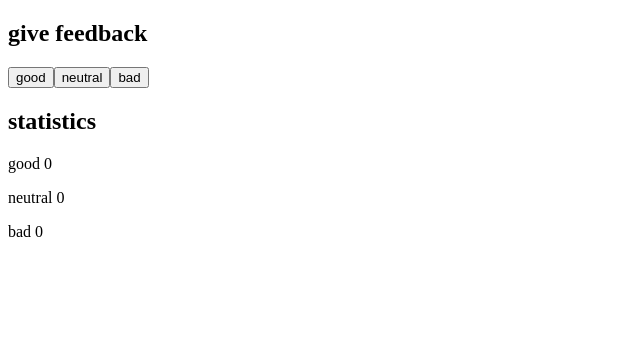
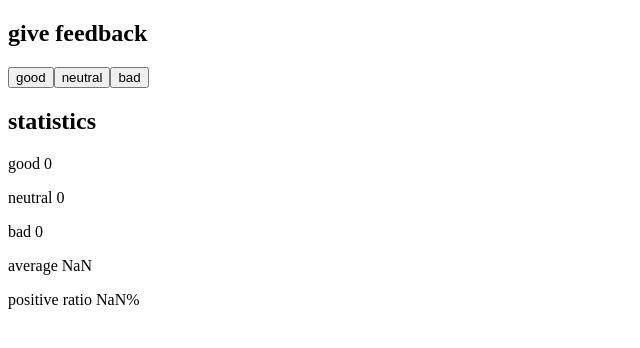
Before and after one commit to antoKeinanen/fullstackopen, a React (Vite) app in the folder osa1/unicafe/: page / in a window 1280 px wide. Shown: the top 348 px of the page, without its empty margins (0-640 px from the left). Built offline with nearby package versions, Linux system fonts and the light colour scheme.

Commit message:
1.7: unicafe step2

```diff
--- a/osa1/unicafe/src/App.jsx
+++ b/osa1/unicafe/src/App.jsx
@@ -1,10 +1,17 @@
-import { useState } from "react";
+import { useEffect, useState } from "react";
 
 const App = () => {
   // tallenna napit omaan tilaansa
   const [good, setGood] = useState(0);
   const [neutral, setNeutral] = useState(0);
   const [bad, setBad] = useState(0);
+  const [average, setAverage] = useState(0);
+  const [positiveRatio, setPositiveRatio] = useState(0);
+
+  useEffect(() => {
+    setAverage((good - bad) / (good + neutral + bad));
+    setPositiveRatio((good / (good + neutral + bad)) * 100);
+  }, [good, neutral, bad]);
 
   function handleReview(rating) {
     if (rating == "good") setGood((v) => v + 1);
@@ -28,6 +35,8 @@ const App = () => {
           <p>good {good}</p>
           <p>neutral {neutral}</p>
           <p>bad {bad}</p>
+          <p>average {average}</p>
+          <p>positive ratio {positiveRatio}%</p>
         </div>
       </section>
     </main>
```
